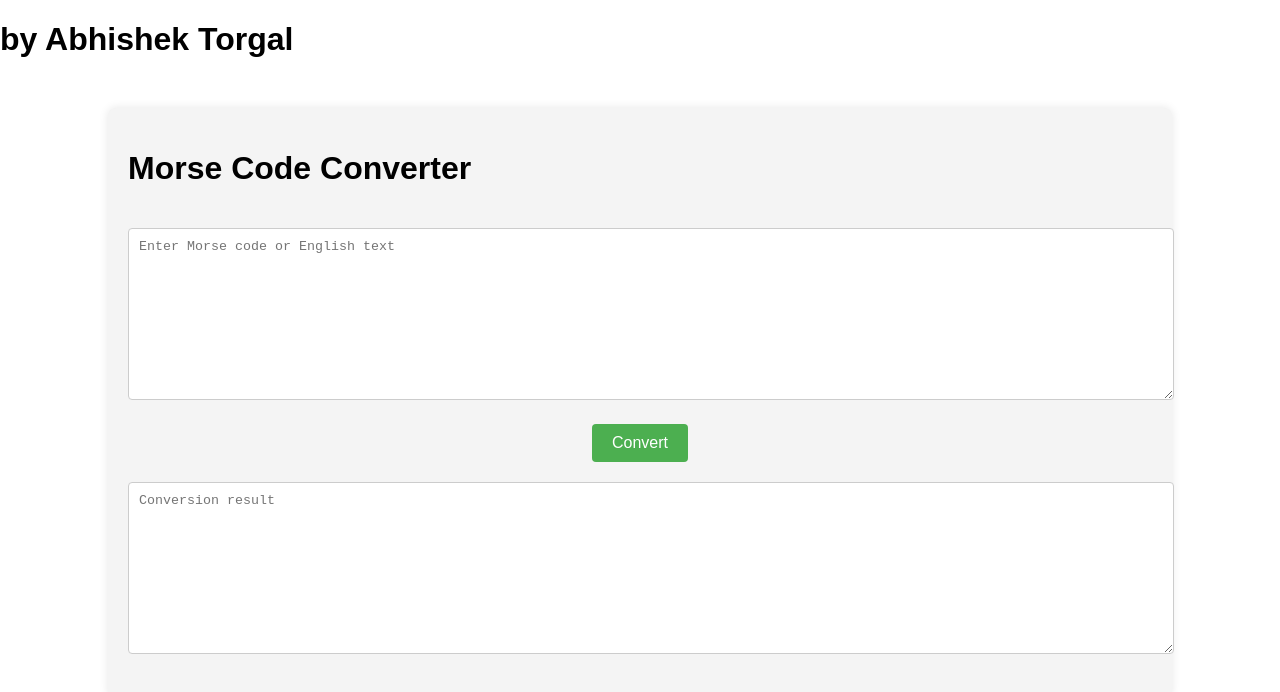
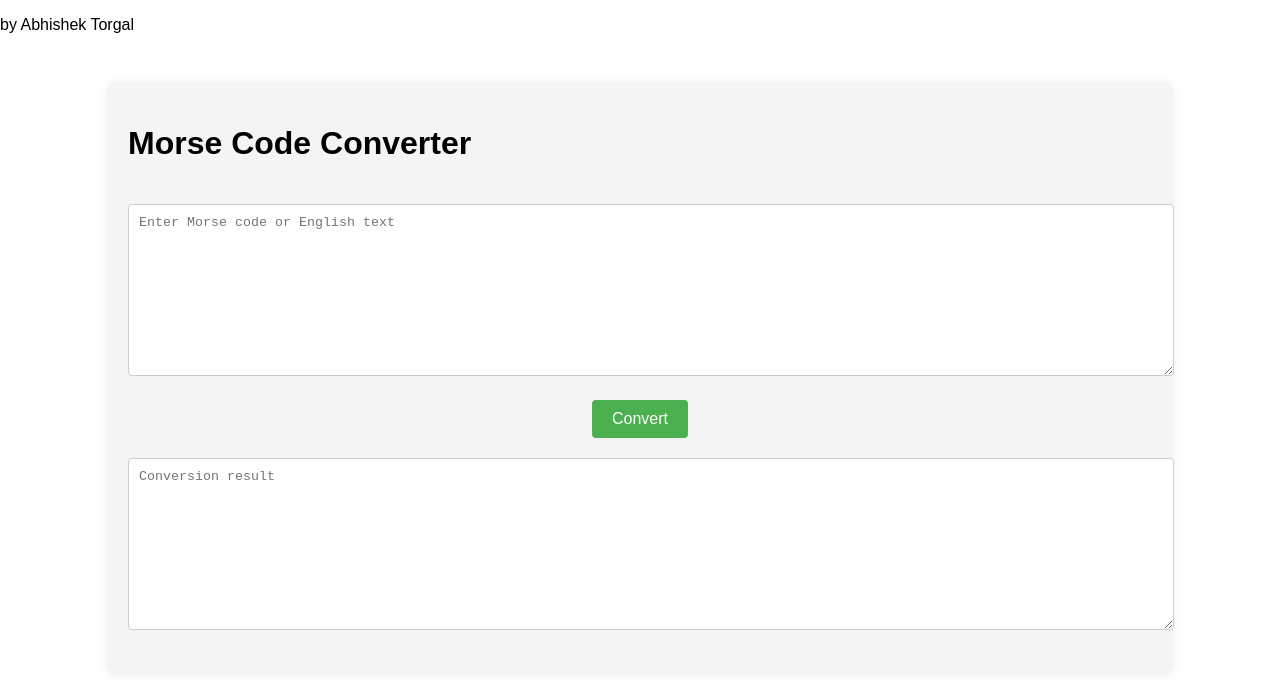
Before and after one commit to abhishektorgal/Morse-Code-Converter, a plain HTML site: page index.html in a window 1280 px wide. Drawn offline with Linux system fonts and the light colour scheme.

Commit message:
Update index.html

```diff
--- a/index.html
+++ b/index.html
@@ -7,7 +7,7 @@
   <link rel="stylesheet" href="styles.css">
 </head>
 <body>
-  <h1> by Abhishek Torgal</h1>
+  <p> by Abhishek Torgal</p>
   <div class="container">
     <h1>Morse Code Converter</h1>
     <textarea id="input" placeholder="Enter Morse code or English text"></textarea>
```
